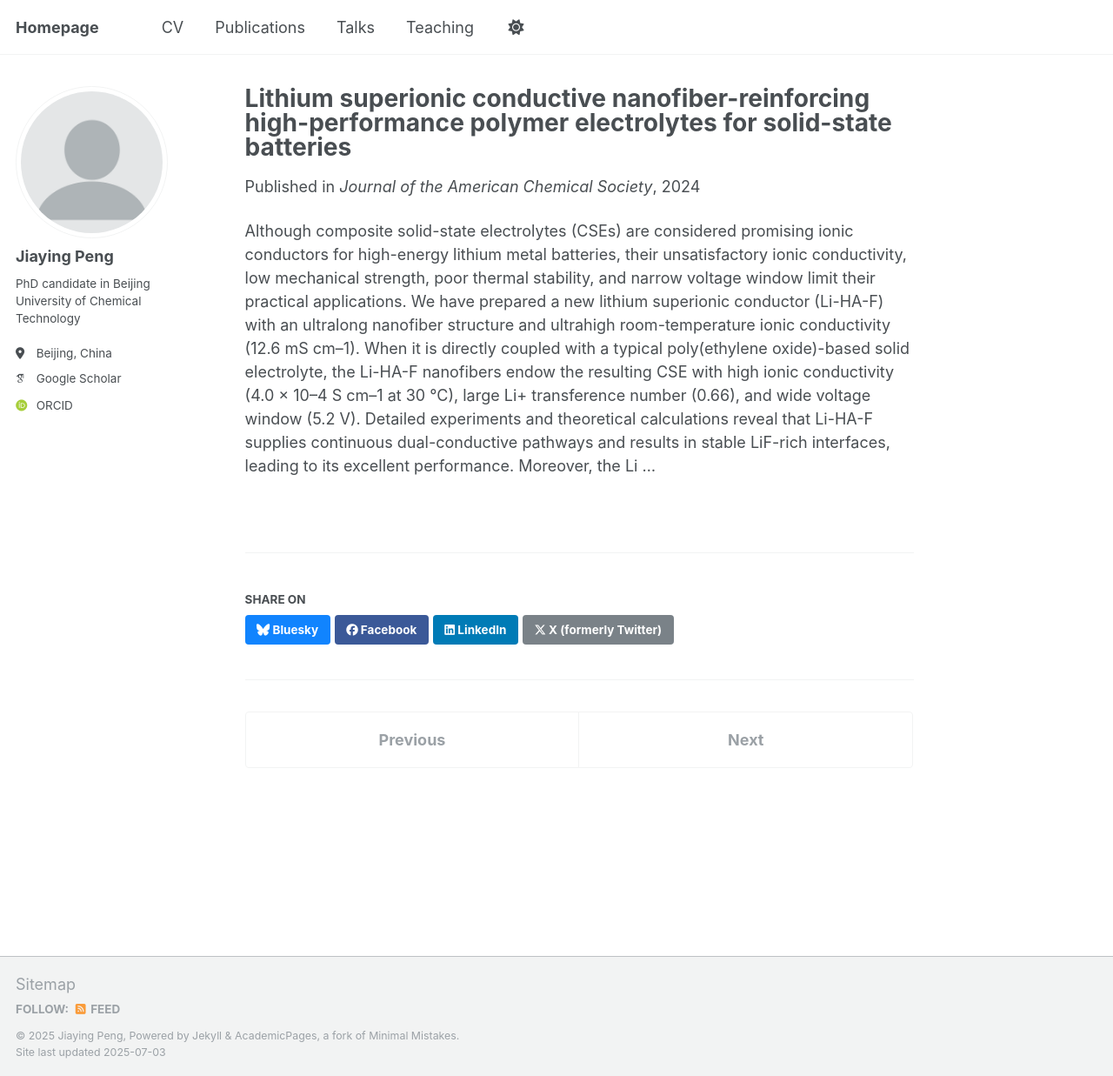
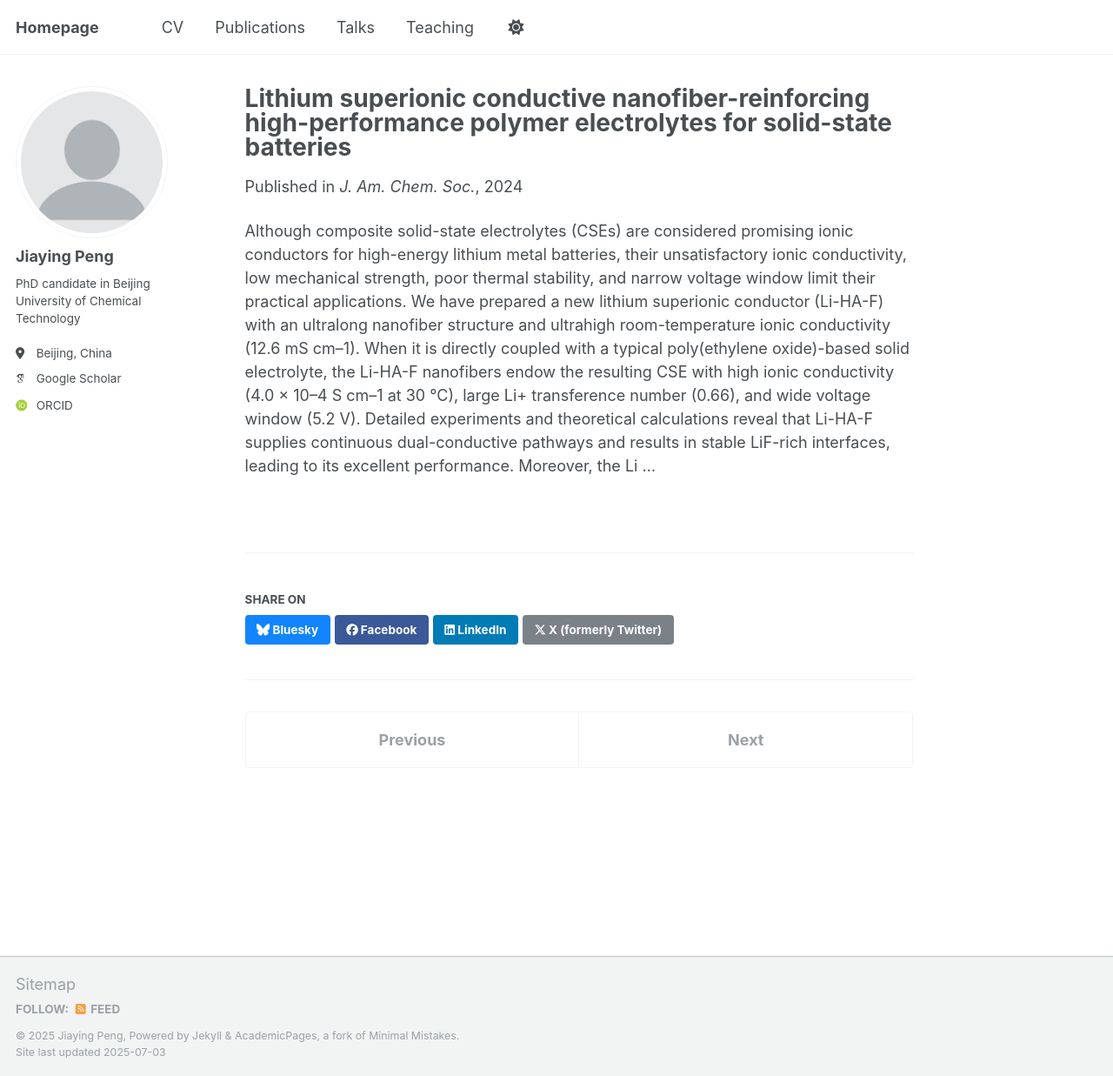
Before and after one commit to Jiaying-Peng/Jiaying-Peng.github.io, a Jekyll site: the page built from _publications/2024-03-28-jacs.md, in a window 1280 px wide and 1237 px high. Shown: the whole window at 87% size. Built offline with Jekyll 4.4.1, drawn with Linux system fonts in a browser that asks for light colours; some web fonts are replaced; a script that is not in the unit is left out.

Commit message:
style: 统一出版物期刊名称的缩写格式并修复HTML标签
修复archive-single.html中未闭合的<i>标签
将期刊名称从全称改为标准缩写格式

```diff
--- a/_includes/archive-single-cv.html
+++ b/_includes/archive-single-cv.html
@@ -45,7 +45,7 @@
     {% endcomment %}
     {% if post.date %}<p class="page__meta"><i class="fa fa-clock" aria-hidden="true"></i> {{ post.date | date: '%B %d, %Y' }}</p>{% endif %}
     {% if post.collection == 'teaching' %}
-      <p class="archive__item-excerpt" itemprop="description">{{ post.type }} at <strong>{{ post.venue }}</strong>, {{ post.location }}</p>
+      <p class="archive__item-excerpt" itemprop="description">{{ post.type }} at {{ post.venue }}, {{ post.location }}</p>
     {% elsif post.collection == 'publications' and post.venue %}
       <p class="archive__item-excerpt" itemprop="description">
         Published in <strong>{{ post.venue }}</strong>
--- a/_includes/archive-single.html
+++ b/_includes/archive-single.html
@@ -71,7 +71,7 @@
       根据 collection 类型显示不同的元信息
     {% endcomment %}
     {% if post.collection == 'teaching' %}
-      <p class="archive__item-excerpt" itemprop="description">{{ post.type }}, <i>{{ post.venue }}</i>{% if post.location %}, {{ post.location }}{% endif %}</p>
+      <p class="archive__item-excerpt" itemprop="description">{{ post.type }}, <i></i>{{ post.venue }}</i>{% if post.location %}, {{ post.location }}{% endif %}</p>
     {% elsif post.collection == 'publications' %}
       <p class="archive__item-excerpt" itemprop="description">Published in <b><i>{{ post.venue }}</i></b>{% if post.paperurl %} <a href="{{ post.paperurl }}">[DOI]</a>{% endif %}</p>
     {% endif %}
--- a/_publications/2024-03-28-jacs.md
+++ b/_publications/2024-03-28-jacs.md
@@ -5,7 +5,7 @@ category: manuscripts # 文章分类
 permalink: /publication/2024-03-28-jacs # 文章本地永久链接
 excerpt: 'We report a novel lithium superionic conductor, Li-HA-F, featuring an ultralong nanofiber morphology and exceptional room-temperature ionic conductivity (12.6 mS cm⁻¹). When incorporated into a PEO-based composite solid-state electrolyte (CSE), it significantly enhances ionic conductivity (4.0 × 10⁻⁴ S cm⁻¹ at 30 °C), Li⁺ transference number (0.66), and electrochemical stability window (5.2 V). Li-HA-F enables dual-conductive pathways and LiF-rich interfacial layers, contributing to long-term cycling stability (2000 h) and high critical current density (1.4 mA cm⁻²). The resulting CSE also exhibits excellent mechanical strength, flexibility, and flame resistance, supporting high-performance operation in LFP and NCM-based solid-state batteries across a wide temperature range.' # 文章摘要，用于首页显示
 date: 2024-3-28 # 文章发表日期
-venue: 'Journal of the American Chemical Society' # 文章发表期刊
+venue: 'J. Am. Chem. Soc.' # 文章发表期刊
 #slidesurl: 'http://academicpages.github.io/files/slides1.pdf' # 文章幻灯片链接
 paperurl: 'https://pubs.acs.org/doi/abs/10.1021/jacs.4c00882'  #论文url
 #bibtexurl: 'http://academicpages.github.io/files/bibtex1.bib' #引用信息
```
Also changed, not shown: _publications/2025-05-29-angew.md (+1 -1 lines).
